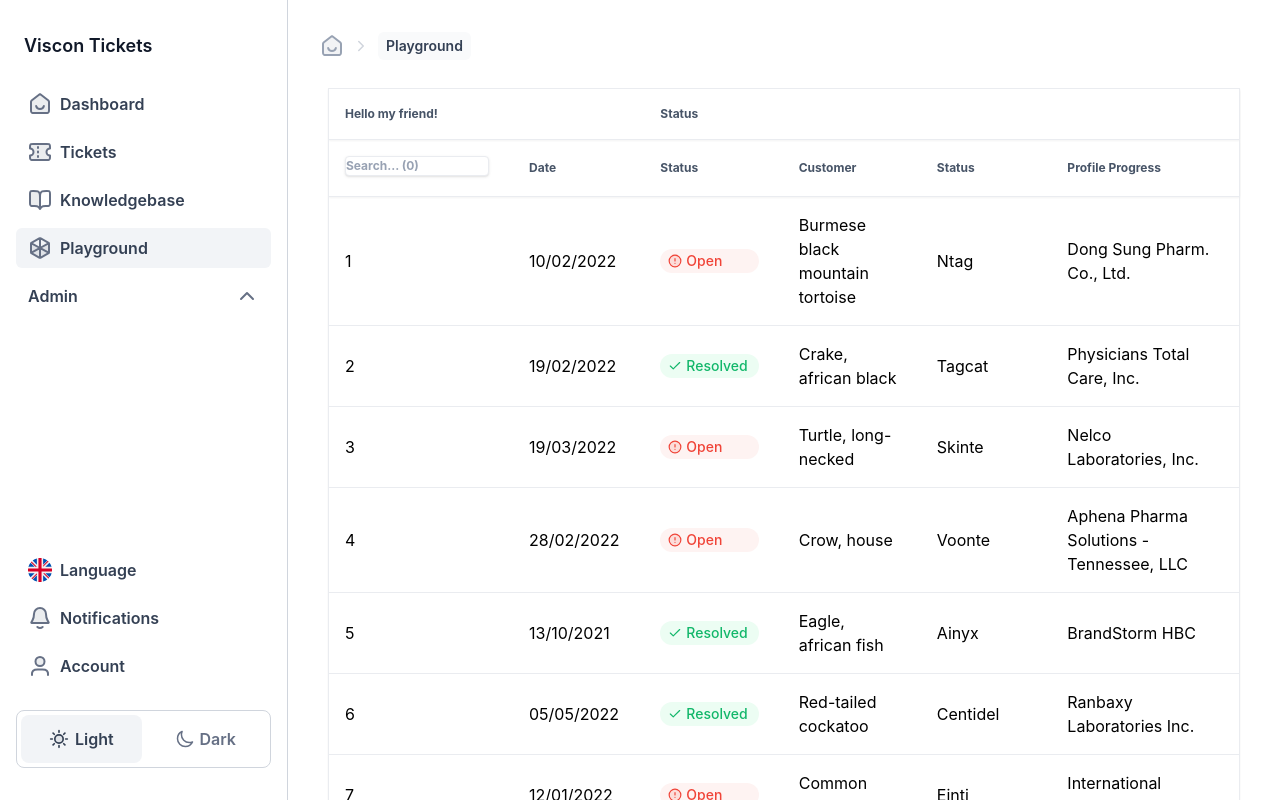
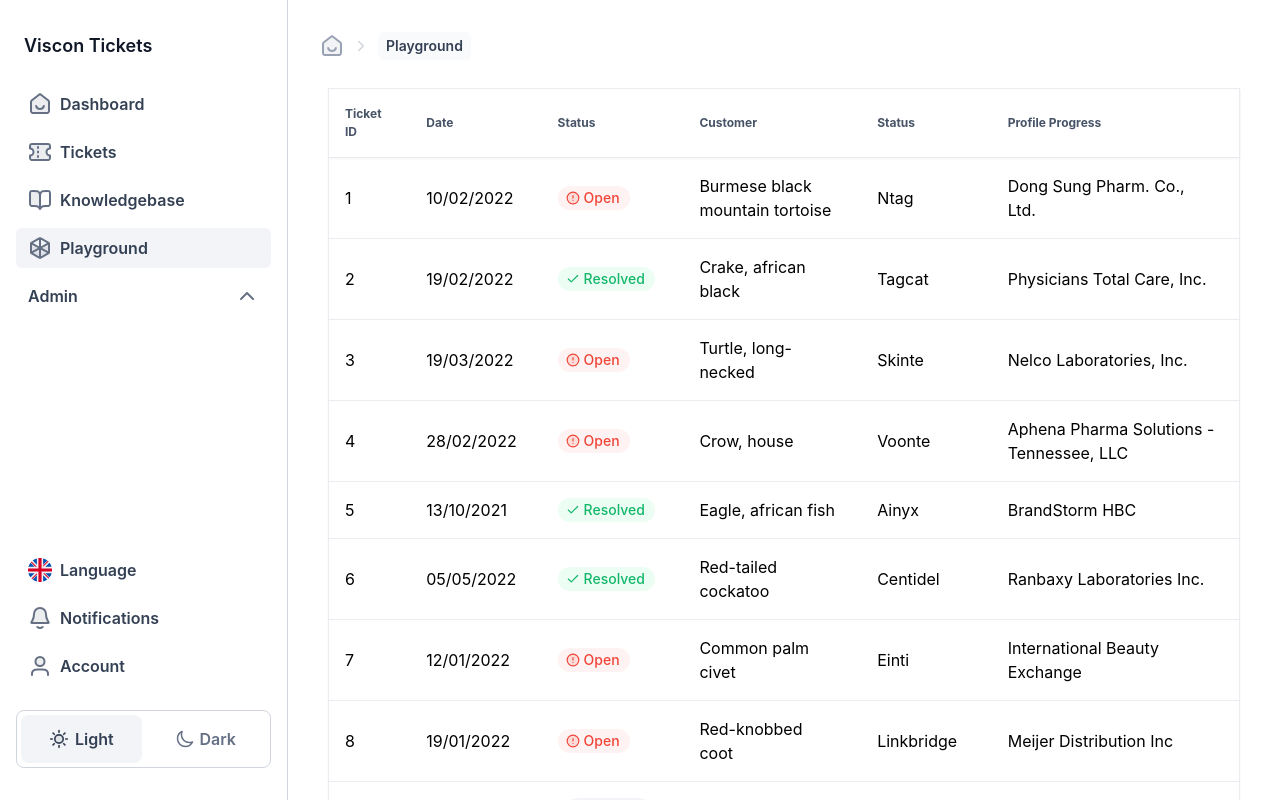
Before and after one commit to lucasprins/viscon-tickets, a React (Create React App) app in the folder client/: page /playground in a window 1280 px wide. Shown: the top 800 px of the page. Built offline with nearby package versions, Linux system fonts and the light colour scheme.

Commit message:
Commit: Removed filter + fix width table

```diff
--- a/client/package.json
+++ b/client/package.json
@@ -5,7 +5,6 @@
   "dependencies": {
     "@headlessui/react": "^1.7.2",
     "@reduxjs/toolkit": "^1.8.5",
-    "@tanstack/match-sorter-utils": "^8.5.14",
     "@tanstack/react-table": "^8.5.15",
     "@testing-library/jest-dom": "^5.16.5",
     "@testing-library/user-event": "^14.4.3",
--- a/client/src/components/organisms/Table/tanstackTable.tsx
+++ b/client/src/components/organisms/Table/tanstackTable.tsx
@@ -5,20 +5,14 @@ import {
   createColumnHelper,
   flexRender,
   getCoreRowModel,
-  getFilteredRowModel,
   getPaginationRowModel,
   useReactTable,
   Table as ReactTable,
-  ColumnFiltersState,
-  FilterFn,
-  getFacetedUniqueValues,
-  getFacetedMinMaxValues,
 } from "@tanstack/react-table";
 import { Badge } from "../../atoms/Badge/Badge";
 import { IconAlert, IconCheck, IconStopwatch } from "../../atoms/Icons/Icons";
 import { useAppSelector } from "../../../utils/hooks";
 import { getCurrentLanguage } from "../../../features/user/userSlice";
-import { rankItem } from "@tanstack/match-sorter-utils";
 
 type table = {
   id: number;
@@ -58,40 +52,20 @@ const testDate: table[] = [
   },
 ];
 
-const fuzzyFilter: FilterFn<any> = (row, columnId, value, addMeta) => {
-  // Rank the item
-  const itemRank = rankItem(row.getValue(columnId), value);
-
-  // Store the itemRank info
-  addMeta({
-    itemRank,
-  });
-
-  // Return if the item should be filtered in/out
-  return itemRank.passed;
-};
 
 //{translations[language].}
 var translations = require("../../../translations/ticketsTable.json");
 
-export function Knowledgebase() {
+export function AppTable() {
   const language = useAppSelector(getCurrentLanguage);
-}
-
-export function AppTable() {
   // createColumnHelper is a function from Tanstack that helps creating collection of headers
   const columnHelper = createColumnHelper<table>();
 
   const columnsNonMemo = [
-    columnHelper.group({
-      id: "Hello!",
-      header: () => "Hello my friend!",
-      enableColumnFilter: true,
-      columns: [
         columnHelper.accessor("id", {
           cell: (info) => info.getValue(),
           header: "Ticket ID",
-          enableColumnFilter: true,
+          enableColumnFilter: false,
           //  footer: info => info.column.id,
         }),
         columnHelper.accessor("time_of_year", {
@@ -101,11 +75,6 @@ export function AppTable() {
           enableColumnFilter: false,
           //  footer: info => info.column.id,
         }),
-      ],
-    }),
-    columnHelper.group({
-      header: "Status",
-      columns: [
         columnHelper.accessor("status_ticket", {
           header: "Status", //Could also be written as: header: info => info.column.id,
           enableColumnFilter: false,
@@ -113,6 +82,7 @@ export function AppTable() {
             switch (props.getValue()) {
               case "Open":
                 return (
+                  <div className="flex">
                     <Badge
                       size="md"
                       color="error"
@@ -125,10 +95,12 @@ export function AppTable() {
                         />
                       }
                     />
+                  </div>
                 );
 
               case "Resolved":
                 return (
+                  <div className="flex">
                     <Badge
                       size="md"
                       color="success"
@@ -136,15 +108,17 @@ export function AppTable() {
                       icon={
                         <IconCheck
                           size="14"
-                        fill="fill-error-500"
+                          fill="fill-succes-500"
                           color="stroke-success-500"
                         />
                       }
                     />
+                  </div>
                 );
 
               case "In progress":
                 return (
+                  <div className="flex">
                     <Badge
                       size="md"
                       color="gray"
@@ -152,18 +126,17 @@ export function AppTable() {
                       icon={
                         <IconStopwatch
                           size="14"
-                        fill="fill-error-500"
+                          fill="fill-gray-500"
                           color="stroke-gray-500"
                         />
                       }
                     />
+                  </div>
                 );
             }
           },
 
           // footer: info => info.column.id,
-        }),
-      ],
         }),
     columnHelper.accessor("name_Customer", {
       header: "Customer",
@@ -197,16 +170,14 @@ export function AppTable() {
     data,
     columns,
     getCoreRowModel: getCoreRowModel(),
-    getFilteredRowModel: getFilteredRowModel(),
-    //getPaginationRowModel: getPaginationRowModel(),
-    filterFns:{fuzzy:fuzzyFilter},
+   // getPaginationRowModel: getPaginationRowModel(),
   });
 
   // This needs to be turned into a function to click through the table included something to click on
   //const firstPageRow = table.getRowModel().rows.slice(0, 10); // Get the first 10 rows of the first page
   return (
-    <div className="p-2">
-      <table className="border border-gray-200 border-solid shadow-sm">
+    <div className="p-2 w-full">
+      <table className="border border-gray-200 border-solid shadow-sm w-full">
         <thead>
           {table.getHeaderGroups().map((headerGroup) => (
             //CSS border around the header
@@ -223,16 +194,12 @@ export function AppTable() {
                 >
                   {header.isPlaceholder ? null : (
                     <>
-                      {header.column.getCanFilter() ? (
-                        <div>
-                          <Filter column={header.column} table={table} />
-                        </div>
-                      ) : (
+                  {
                         flexRender(
                           header.column.columnDef.header,
                           header.getContext()
-                        )
                         )}
+
                     </>
                   )}
                 </th>
@@ -276,82 +243,4 @@ export function AppTable() {
       <div className="h-4" />
     </div>
   );
-
-  // https://codesandbox.io/s/github/tanstack/table/tree/main/examples/react/pagination?from-embed=&file=/src/main.tsx:7393-7398
-  // Code copied from the above link. This is example from Tanstack itself.
-  function Filter({
-    column,
-    table,
-  }: {
-    column: Column<any, any>;
-    table: ReactTable<any>;
-  }) {
-    const firstValue = table
-      .getPreFilteredRowModel()
-      .flatRows[0]?.getValue(column.id);
-
-    const columnFilterValue = column.getFilterValue();
-
-    const sortedUniqueValues = React.useMemo(
-      () =>
-        typeof firstValue === "number"
-          ? []
-          : Array.from(column.getFacetedUniqueValues().keys()).sort(),
-      [column.getFacetedUniqueValues()]
-    );
-
-    return (
-
-      <>
-      <datalist id={column.id + "list"}>
-          {sortedUniqueValues.slice(0, 5000).map((value: any) => (
-            <option value={value} key={value} />
-          ))}
-        </datalist>
-        <DebouncedInput
-          type="text"
-          value={(columnFilterValue ?? "") as string}
-          onChange={(value) => column.setFilterValue(value)}
-          placeholder={`Search... (${column.getFacetedUniqueValues().size})`}
-          className="w-36 border shadow rounded"
-          list={column.id + "list"}
-        />
-        <div className="h-1" />
-      </>
-    );
 }
-
-  // A debounced input react component
-  function DebouncedInput({
-    value: initialValue,
-    onChange,
-    debounce = 500,
-    ...props
-  }: {
-    value: string | number;
-    onChange: (value: string | number) => void;
-    debounce?: number;
-  } & Omit<React.InputHTMLAttributes<HTMLInputElement>, "onChange">) {
-    const [value, setValue] = React.useState(initialValue);
-
-    React.useEffect(() => {
-      setValue(initialValue);
-    }, [initialValue]);
-
-    React.useEffect(() => {
-      const timeout = setTimeout(() => {
-        onChange(value);
-      }, debounce);
-
-      return () => clearTimeout(timeout);
-    }, [value]);
-
-    return (
-      <input
-        {...props}
-        value={value}
-        onChange={(e) => setValue(e.target.value)}
-      />
-    );
-  }
-}
--- a/client/src/components/pages/Playground/Playground.tsx
+++ b/client/src/components/pages/Playground/Playground.tsx
@@ -9,13 +9,11 @@ import { AppTable } from "../../organisms/Table/tanstackTable";
 
 export function Playground() {
   return (
-        <div className='flex flex-col md:flex-row dark:bg-dark-800 dark:text-white'>
+    <div className="flex flex-col md:flex-row dark:bg-dark-800 dark:text-white">
       <Layout />
-            <div className='p-8 flex flex-col gap-y-5'>
+      <div className="p-8 flex flex-col gap-y-5 w-full">
         <Breadcrumbs crumbs={["Playground"]} />
         <AppTable />
-
-
       </div>
     </div>
   );
```
Also changed, not shown: 3 other files (tests, documents, lock files or other folders). Lines whose indentation alone changed are shown as unchanged.
